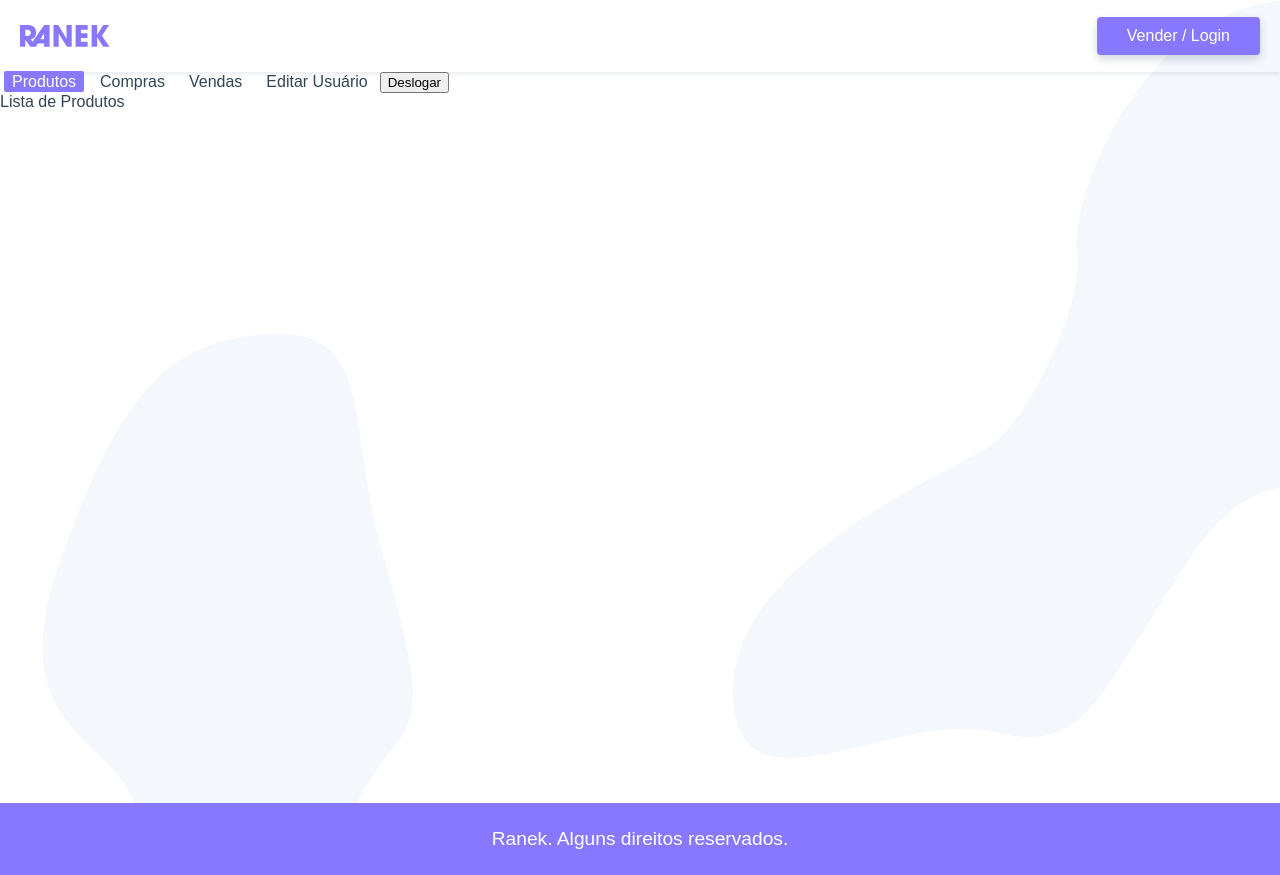
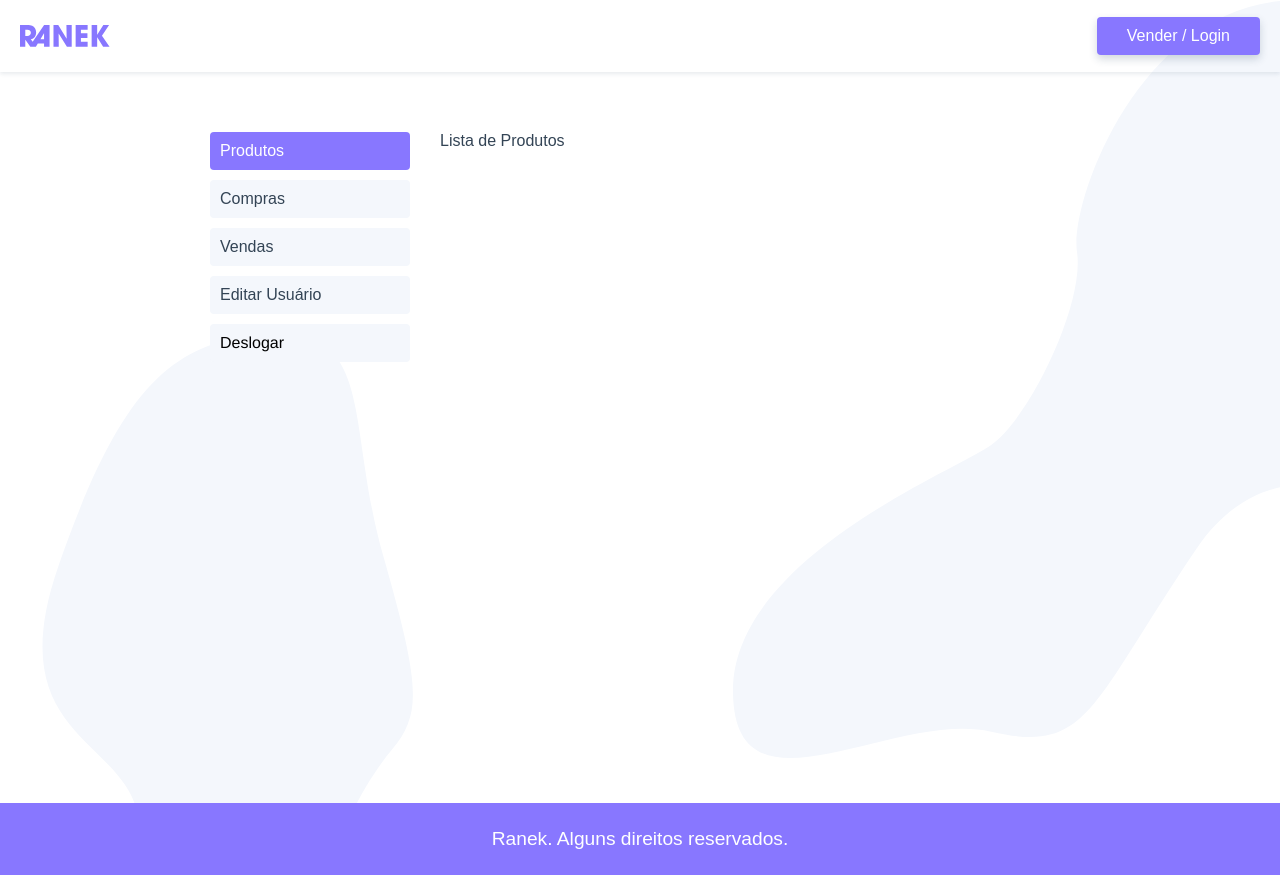
Before and after one commit to willFrazao/projeto-ranek, a Vue app: page /usuario in a window 1280 px wide. Built offline with nearby package versions, Linux system fonts and the light colour scheme.

Commit message:
usuario estilizacao

```diff
--- a/src/components/ProdutosPaginar.vue
+++ b/src/components/ProdutosPaginar.vue
@@ -52,7 +52,7 @@
 }
 </script>
 
-<style>
+<style scoped>
 ul {
   grid-column: 1 / -1;
 }
--- a/src/views/usuario/UsuarioView.vue
+++ b/src/views/usuario/UsuarioView.vue
@@ -1,6 +1,6 @@
 <template>
-  <section>
-    <nav>
+  <section class="usuario">
+    <nav class="sidenav">
       <ul>
         <li>
           <router-link :to="{name: 'usuario'}">Produtos</router-link>
@@ -15,7 +15,7 @@
           <router-link :to="{name: 'usuario-editar'}">Editar Usuário</router-link>
         </li>
         <li>
-          <button @click.prevent="deslogar">Deslogar</button>
+          <button @click="deslogar">Deslogar</button>
         </li>
       </ul>
     </nav>
@@ -37,6 +37,45 @@
 };
 </script>
 
-<style>
+<style scoped>
+.usuario {
+  display: grid;
+  grid-template-columns: minmax(140px, 200px) 1fr;
+  max-width: 900px;
+  margin: 40px auto;
+  grid-gap: 30px;
+  padding: 20px;
+}
 
+@media screen and (max-width: 500px) {
+  .usuario {
+    grid-template-columns: 1fr;
+    margin: 0px auto;
+  }
+}
+
+.sidenav a,
+.sidenav button {
+  padding: 10px;
+  display: block;
+  background: #f4f7fc;
+  margin-bottom: 10px;
+  border-radius: 4px;
+}
+
+.sidenav a.router-link-exact-active,
+.sidenav a:hover,
+.sidenav button:hover {
+  background: #87f;
+  color: #fff;
+}
+
+.sidenav button {
+  border: none;
+  width: 100%;
+  font-size: 1rem;
+  text-align: left;
+  font-family: "Avenir", Helvetica, Arial, sans-serif;
+  cursor: pointer;
+}
 </style>
```
